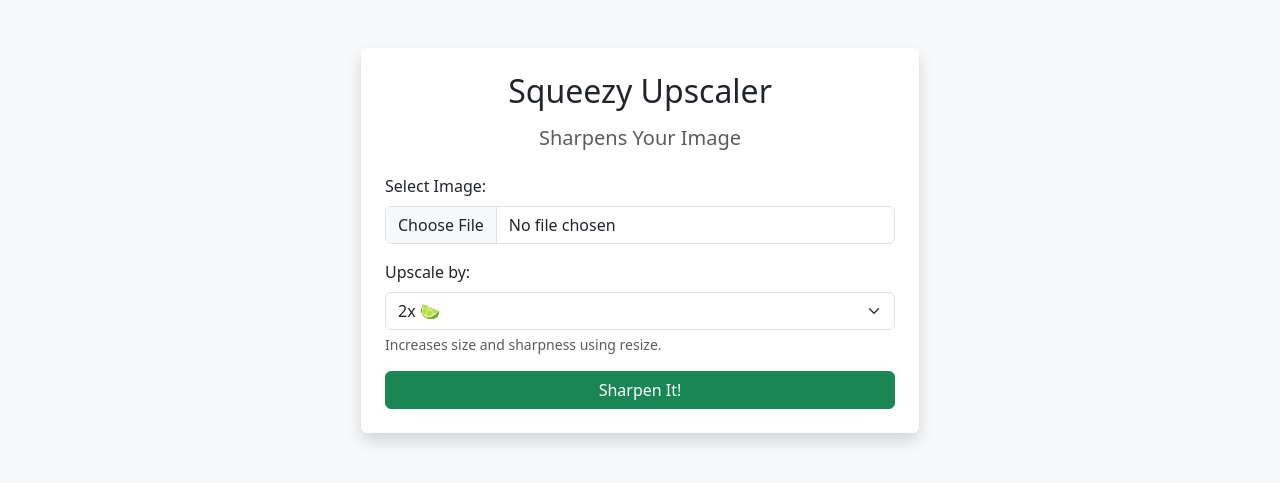
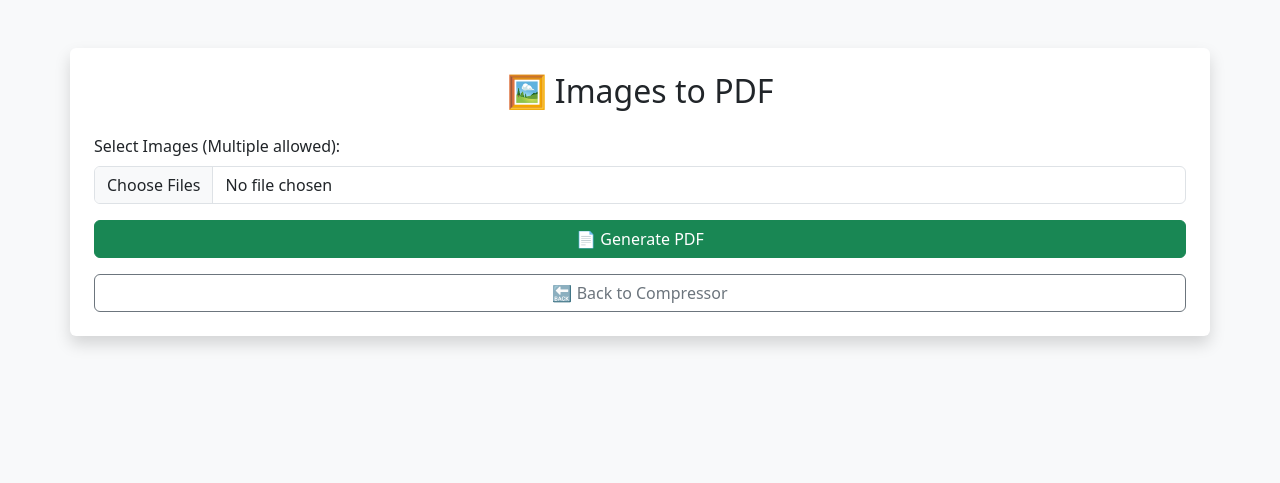
Before and after one commit to Ameya79/Squeezy-Image-Compressor, a Flask app: page /convert-to-pdf in a window 1280 px wide. Shown: the top 483 px of the page. Run offline with Flask 3, Linux system fonts and the light colour scheme.

Commit message:
Update convert_to_pdf.html

```diff
--- a/templates/convert_to_pdf.html
+++ b/templates/convert_to_pdf.html
@@ -3,33 +3,27 @@
 <head>
     <meta charset="UTF-8">
     <meta name="viewport" content="width=device-width, initial-scale=1.0">
-    <title>Upscale Image</title>
+    <title>Convert Images to PDF</title>
     <link href="https://cdn.jsdelivr.net/npm/bootstrap@5.3.0/dist/css/bootstrap.min.css" rel="stylesheet">
 </head>
 <body class="bg-light">
-    <div class="container mt-5">
-        <div class="col-12 col-md-8 col-lg-6 mx-auto p-4 bg-white rounded shadow">
-            <h2 class="text-center mb-3">Squeezy Upscaler</h2>
-            <h5 class="text-center mb-4 text-muted">Sharpens Your Image</h5>
 
-            <form action="/upscale-process" method="POST" enctype="multipart/form-data">
-                <div class="mb-3">
-                    <label class="form-label">Select Image:</label>
-                    <input type="file" name="image" class="form-control" required>
-                </div>
+<div class="container mt-5 p-4 bg-white rounded shadow">
+    <h2 class="text-center mb-4">🖼️ Images to PDF</h2>
 
-                <div class="mb-3">
-                    <label class="form-label">Upscale by:</label>
-                    <select name="scale" class="form-select" required>
-                        <option value="2">2x 🍋‍🟩</option>
-                        <option value="4">4x 🍋‍🟩🍋‍🟩</option>
-                    </select>
-                    <div class="form-text">Increases size and sharpness using resize.</div>
-                </div>
+    <!-- sends multiple images to /convert-to-pdf -->
+    <form action="/convert-to-pdf" method="POST" enctype="multipart/form-data">
+        <div class="mb-3">
+            <label class="form-label">Select Images (Multiple allowed):</label>
+            <input type="file" name="images[]" class="form-control" multiple required>
+        </div>
+        <button type="submit" class="btn btn-success w-100">📄 Generate PDF</button>
+    </form>
 
-                <button type="submit" class="btn btn-success w-100">Sharpen It!</button>
-            </form>
-        </div>
+    <div class="text-center mt-3">
+        <a href="/" class="btn btn-outline-secondary w-100">🔙 Back to Compressor</a>
     </div>
+</div>
+
 </body>
 </html>
```
